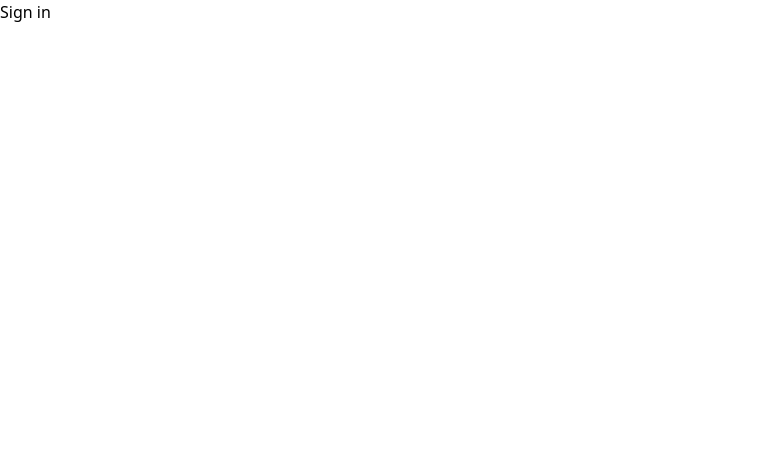
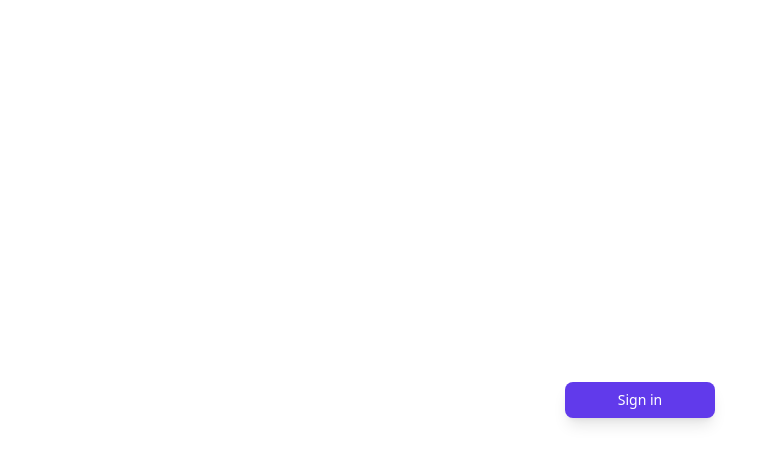
Before and after one commit to Cunhat/catalog-dashboard, a Next.js app: page /login in a window 1280 px wide. Shown: the top 464 px of the page, without its empty margins (0-777 px from the left). Built offline with nearby package versions, Linux system fonts and the light colour scheme.

Commit message:
Add auth

```diff
--- a/src/components/ui/Button/index.tsx
+++ b/src/components/ui/Button/index.tsx
@@ -20,14 +20,15 @@ const ButtonStyles = cva(
   },
 );
 
-export const Button: React.FC<{ text: string; disabled?: boolean; leftIcon?: IconProp; type?: 'small' | 'normal' }> = ({
-  text,
-  disabled,
-  leftIcon,
-  type,
-}) => {
+export const Button: React.FC<{
+  text: string;
+  disabled?: boolean;
+  leftIcon?: IconProp;
+  type?: 'small' | 'normal';
+  onClick?: () => void;
+}> = ({ text, disabled, leftIcon, type, onClick }) => {
   return (
-    <button className={ButtonStyles({ type, disabled })} type='button' disabled={disabled}>
+    <button onClick={onClick} className={ButtonStyles({ type, disabled })} type='button' disabled={disabled}>
       {leftIcon && <FontAwesomeIcon icon={leftIcon} className='mr-2' />}
       {text}
     </button>
--- a/src/pages/_app.tsx
+++ b/src/pages/_app.tsx
@@ -18,7 +18,7 @@ import { Session } from 'next-auth';
 const MyApp = ({ Component, pageProps }: AppPropsWithLayout) => {
   const getLayout = Component.getLayout ?? ((page) => page);
   return getLayout(
-    <SessionProvider session={pageProps.session}>
+    <SessionProvider session={(pageProps as any).session}>
       <Component {...pageProps} />
     </SessionProvider>,
   );
--- a/src/pages/api/auth/[...nextauth].ts
+++ b/src/pages/api/auth/[...nextauth].ts
@@ -14,27 +14,26 @@ export const authOptions: NextAuthOptions = {
     jwt: ({ token, user, profile, account }) => {
       console.log('account ---->', account);
       console.log('profile ---->', profile);
-      console.log('user ---->', user);
-      console.log('token ---->', token);
+
       if (user) {
         token.id = user.id;
       }
       return token;
     },
     session: ({ session, token, user }) => {
-      if (token) {
-        session.id = token.id;
-      }
+      // if (token) {
+      //   session.id = token.id;
+      // }
       // console.log('NextAuth.js session and token', session, token);
 
       // console.log('session', session);
       // console.log('token', token);
       return session;
     },
-    async signIn(sign) {
-      //console.log('sign', sign);
-      return true;
-    },
+    // async signIn(sign) {
+    //   console.log('sign', sign);
+    //   return true;
+    // },
   },
   secret: process.env.AUTH_SECRET,
   providers: [
--- a/src/pages/login.tsx
+++ b/src/pages/login.tsx
@@ -1,10 +1,11 @@
 import Head from 'next/head';
 import { useSession, signIn, signOut } from 'next-auth/react';
+import { Button } from '@ui/Button';
 
 export default function Login() {
   return (
-    <div className=''>
-      <button onClick={() => signIn('auth0')}>Sign in</button>
+    <div className='h-screen flex justify-center items-center'>
+      <Button onClick={() => signIn('auth0')} text='Sign in' />
     </div>
   );
 }
--- a/src/types/index.ts
+++ b/src/types/index.ts
@@ -1,6 +1,7 @@
 import { NextPage } from 'next';
 import { AppProps } from 'next/app';
 import { ReactElement, ReactNode } from 'react';
+import { Session } from 'next-auth';
 
 export type NextPageWithLayout<P = {}, IP = P> = NextPage<P, IP> & {
   getLayout?: (page: ReactElement) => ReactNode;
```
